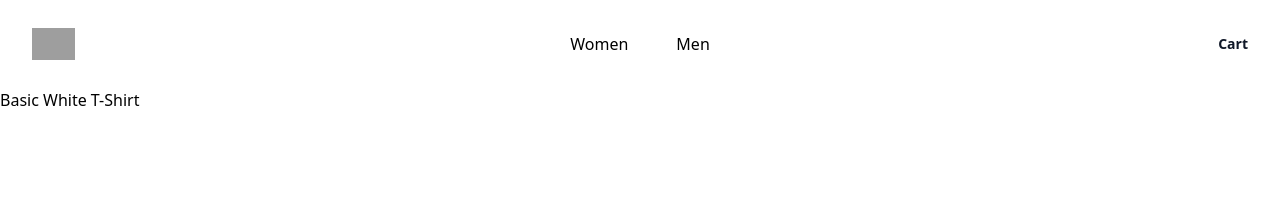
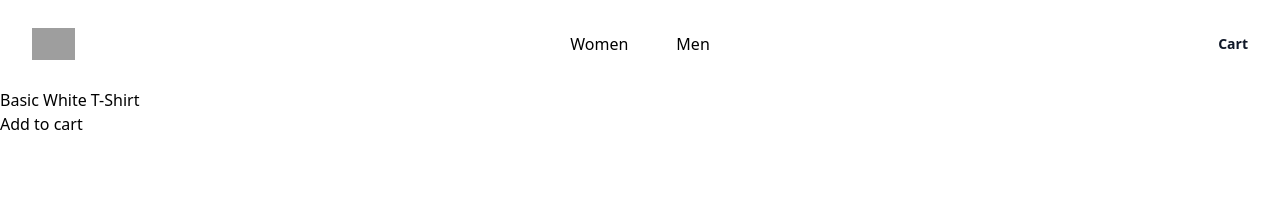
Before and after one commit to sofiaternovskaya/e-shop, a React (Vite) app: page /products/1 in a window 1280 px wide. Shown: the top 202 px of the page. Built offline with nearby package versions, Linux system fonts and the light colour scheme; grey boxes are pictures that could not be loaded.

Commit message:
feat: add cart reducer and basic buttons

```diff
--- a/src/app/App.tsx
+++ b/src/app/App.tsx
@@ -1,8 +1,13 @@
 import { RouterProvider } from "react-router";
+import { CartProvider } from "./producers/CartProvider";
 import { router } from "./router";
 
 function App() {
-  return <RouterProvider router={router} />;
+  return (
+    <CartProvider>
+      <RouterProvider router={router} />
+    </CartProvider>
+  );
 }
 
 export default App;
--- a/src/app/layout/DTMenu.tsx
+++ b/src/app/layout/DTMenu.tsx
@@ -38,7 +38,7 @@ export const DTMenu = ({ sections }: TProps) => {
         </div>
       ))}
       <div className="hidden lg:flex lg:flex-1 lg:justify-end">
-        <Link to="/" className="text-sm/6 font-semibold text-gray-900">
+        <Link to="/cart" className="text-sm/6 font-semibold text-gray-900">
           Cart
         </Link>
       </div>
--- a/src/app/layout/MobileMenu.tsx
+++ b/src/app/layout/MobileMenu.tsx
@@ -73,7 +73,7 @@ export const MobileMenu = ({ isOpen, setIsOpen, sections }: TProps) => {
 
             <div className="py-2">
               <Link
-                to="/"
+                to="/cart"
                 className="-mx-3 block rounded-lg px-3 py-2.5 text-base/7 font-semibold text-gray-900 hover:bg-gray-50"
               >
                 Cart
--- /dev/null
+++ b/src/app/producers/CartProvider.tsx
@@ -0,0 +1,10 @@
+import { createContext } from "react";
+import { useCart } from "../../features/cart/hooks/useCart";
+
+const CartContext = createContext<ReturnType<typeof useCart> | null>(null);
+
+export const CartProvider = ({ children }: { children: React.ReactNode }) => {
+  const cart = useCart();
+
+  return <CartContext.Provider value={cart}>{children}</CartContext.Provider>;
+};
--- a/src/app/router.tsx
+++ b/src/app/router.tsx
@@ -3,6 +3,7 @@ import { AppShell } from "./layout/AppShell";
 import { HomePage } from "../pages/HomePage";
 import { Feed } from "../pages/Feed";
 import { Product } from "../pages/Product";
+import { Cart } from "../pages/Cart";
 
 export const router = createBrowserRouter([
   {
@@ -11,6 +12,7 @@ export const router = createBrowserRouter([
       { index: true, element: <HomePage /> },
       { path: "/products", element: <Feed /> },
       { path: "/products/:productId", element: <Product /> },
+      { path: "/cart", element: <Cart /> },
     ],
   },
 ]);
--- /dev/null
+++ b/src/features/cart/hooks/useCart.ts
@@ -0,0 +1,20 @@
+import { useEffect, useReducer } from "react";
+import { cartReducer } from "../model/cartReducer";
+import { CartState } from "../model/types";
+import { loadCart, saveCart } from "../lib/storage";
+
+const initialState: CartState = { items: [] };
+
+export const useCart = () => {
+  const [state, dispatch] = useReducer(
+    cartReducer,
+    initialState,
+    () => loadCart() ?? initialState,
+  );
+
+  useEffect(() => {
+    saveCart(state);
+  }, [state]);
+
+  return { state, dispatch };
+};
--- /dev/null
+++ b/src/features/cart/lib/storage.ts
@@ -0,0 +1,13 @@
+const KEY = "cart";
+
+export const loadCart = () => {
+  try {
+    return JSON.parse(localStorage.getItem(KEY) || "null");
+  } catch {
+    return null;
+  }
+};
+
+export const saveCart = (state: unknown) => {
+  localStorage.setItem(KEY, JSON.stringify(state));
+};
--- /dev/null
+++ b/src/features/cart/model/cartReducer.ts
@@ -0,0 +1,46 @@
+import { CartState, CartItem } from "./types";
+
+type Action =
+  | { type: "ADD"; item: CartItem }
+  | { type: "REMOVE"; productId: string }
+  | { type: "CHANGE_QTY"; productId: string; qty: number }
+  | { type: "CLEAR" };
+
+export const cartReducer = (state: CartState, action: Action): CartState => {
+  switch (action.type) {
+    case "ADD": {
+      const existing = state.items.find(
+        (item) => item.productId === action.item.productId,
+      );
+      if (existing) {
+        return {
+          items: state.items.map((item) =>
+            item.productId === action.item.productId
+              ? { ...item, quantity: item.quantity + action.item.quantity }
+              : item,
+          ),
+        };
+      }
+      return { items: [...state.items, action.item] };
+    }
+
+    case "REMOVE":
+      return {
+        items: state.items.filter(
+          (item) => item.productId !== action.productId,
+        ),
+      };
+
+    case "CHANGE_QTY":
+      return {
+        items: state.items.map((item) =>
+          item.productId === action.productId
+            ? { ...item, quantity: action.qty }
+            : item,
+        ),
+      };
+
+    case "CLEAR":
+      return { items: [] };
+  }
+};
--- /dev/null
+++ b/src/features/cart/model/types.ts
@@ -0,0 +1,11 @@
+export type CartItem = {
+  productId: string;
+  price: number;
+  title: string;
+  image: string;
+  quantity: number;
+};
+
+export type CartState = {
+  items: CartItem[];
+};
--- /dev/null
+++ b/src/pages/Cart.tsx
@@ -0,0 +1,19 @@
+import { useCart } from "../features/cart/hooks/useCart";
+
+export const Cart = () => {
+  const { state } = useCart();
+
+  if (state.items.length === 0) {
+    return <div>The cart is empty</div>;
+  }
+
+  return (
+    <div>
+      {state.items.map((item) => (
+        <div key={item.productId}>
+          {item.title} {item.productId}: {item.quantity}
+        </div>
+      ))}
+    </div>
+  );
+};
--- a/src/pages/Product.tsx
+++ b/src/pages/Product.tsx
@@ -1,12 +1,34 @@
 import { useParams } from "react-router-dom";
 import { useProduct } from "../features/products/api/useProduct";
+import { useCart } from "../features/cart/hooks/useCart";
 
 export const Product = () => {
   const { productId } = useParams<{ productId: string }>();
   const { data, isLoading } = useProduct(productId);
+  const { dispatch } = useCart();
 
   if (isLoading) return <div>Loading…</div>;
   if (!data) return <div>Product not found</div>;
 
-  return <div>{data.title}</div>;
+  return (
+    <div>
+      <h1>{data.title}</h1>
+      <button
+        onClick={() => {
+          dispatch({
+            type: "ADD",
+            item: {
+              productId: data.id,
+              title: data.title,
+              price: data.price,
+              image: data.image,
+              quantity: 1,
+            },
+          });
+        }}
+      >
+        Add to cart
+      </button>
+    </div>
+  );
 };
```
